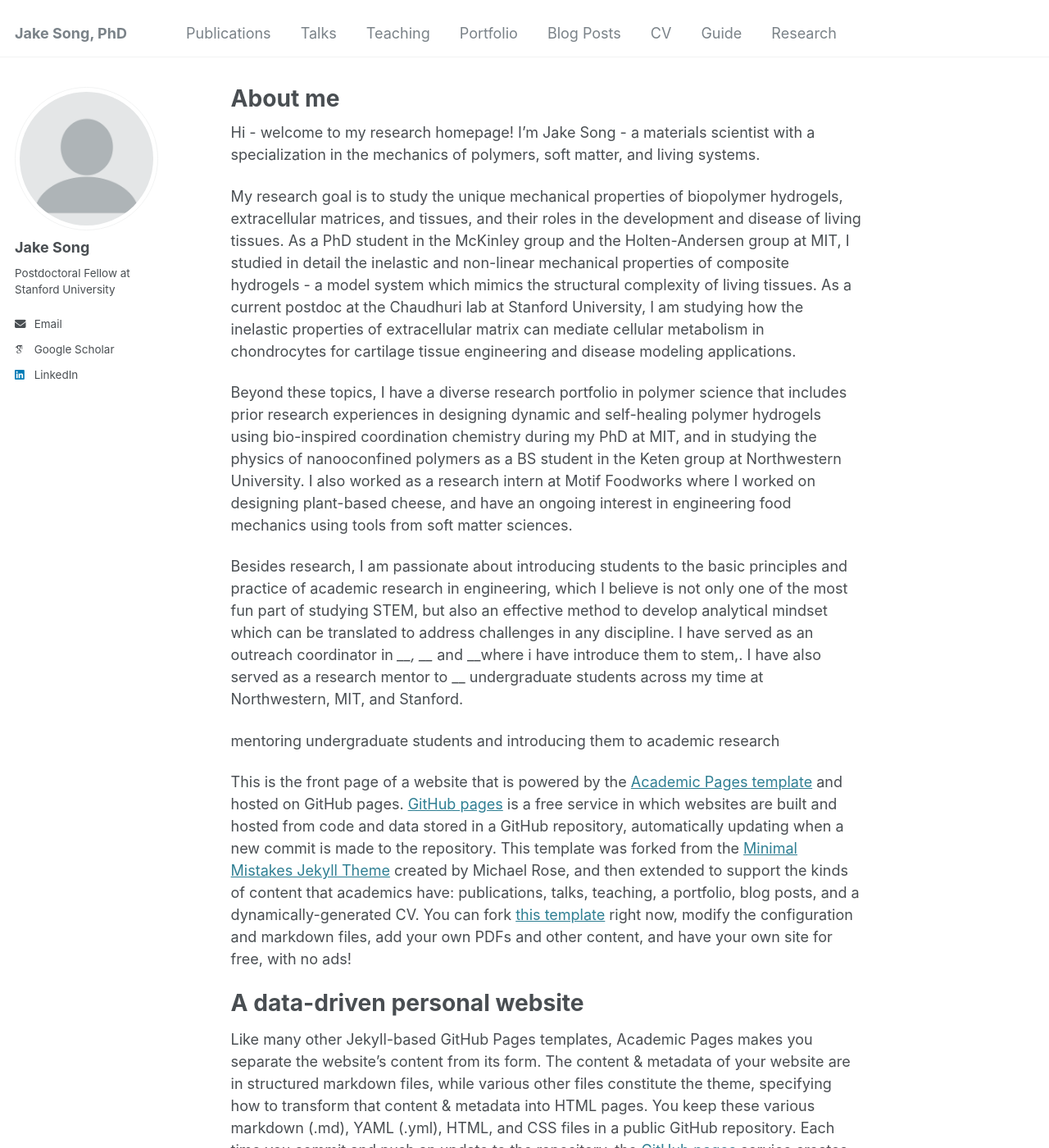
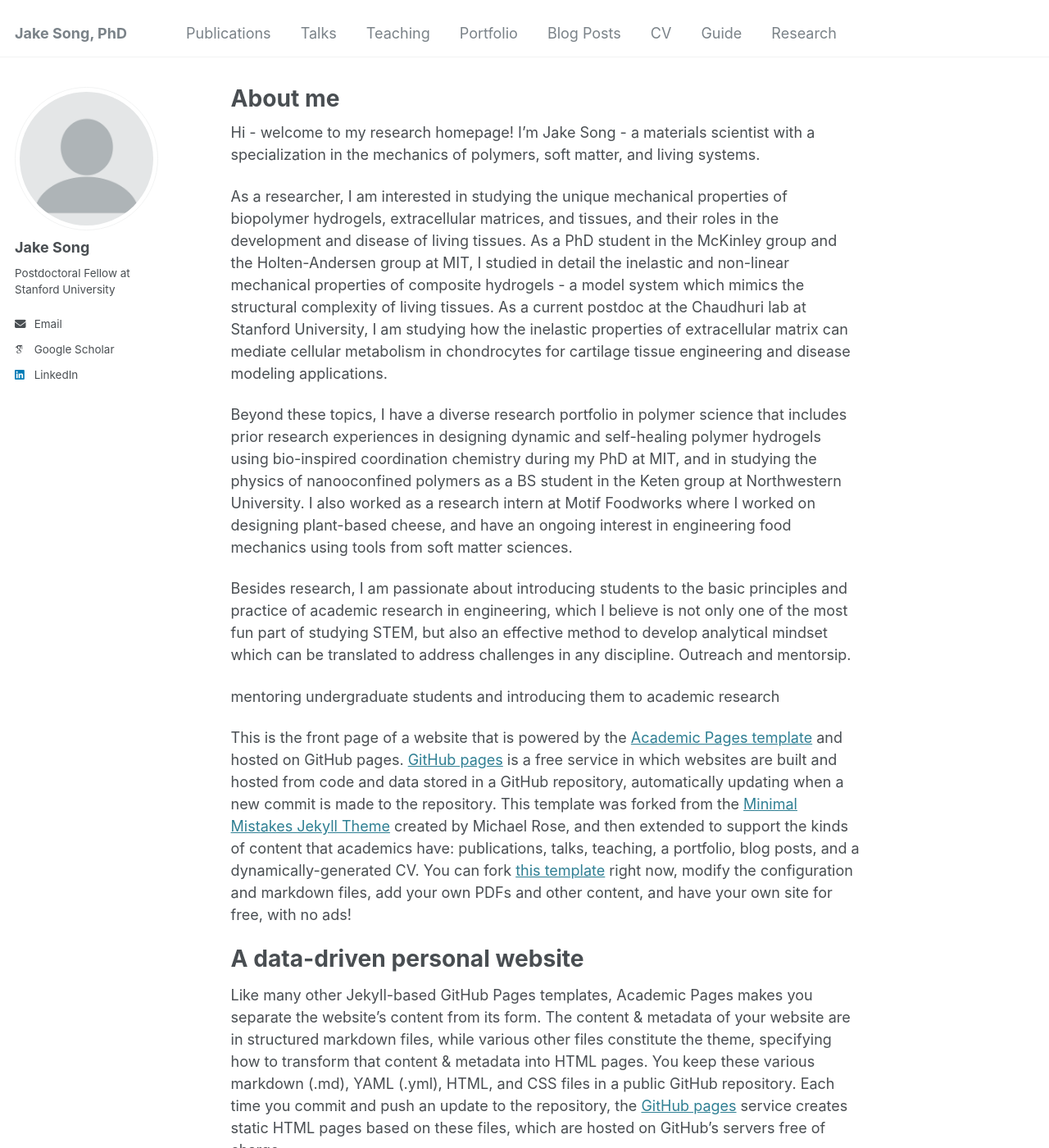
Before and after one commit to jakesong15/jakesong15.github.io, a Jekyll site: the page built from _pages/about.md, in a window 1280 px wide and 1400 px high. Shown: the whole window at 82% size. Built offline with Jekyll 4.4.1, drawn with Linux system fonts in a browser that asks for light colours; some web fonts are replaced.

Commit message:
Update about.md

```diff
--- a/_pages/about.md
+++ b/_pages/about.md
@@ -9,11 +9,11 @@ redirect_from:
 
 Hi - welcome to my research homepage! I'm Jake Song - a materials scientist with a specialization in the mechanics of polymers, soft matter, and living systems.
 
-My research goal is to study the unique mechanical properties of biopolymer hydrogels, extracellular matrices, and tissues, and their roles in the development and disease of living tissues. As a PhD student in the McKinley group and the Holten-Andersen group at MIT, I studied in detail the inelastic and non-linear mechanical properties of composite hydrogels - a model system which mimics the structural complexity of living tissues. As a current postdoc at the Chaudhuri lab at Stanford University, I am studying how the inelastic properties of extracellular matrix can mediate cellular metabolism in chondrocytes for cartilage tissue engineering and disease modeling applications.
+As a researcher, I am interested in studying the unique mechanical properties of biopolymer hydrogels, extracellular matrices, and tissues, and their roles in the development and disease of living tissues. As a PhD student in the McKinley group and the Holten-Andersen group at MIT, I studied in detail the inelastic and non-linear mechanical properties of composite hydrogels - a model system which mimics the structural complexity of living tissues. As a current postdoc at the Chaudhuri lab at Stanford University, I am studying how the inelastic properties of extracellular matrix can mediate cellular metabolism in chondrocytes for cartilage tissue engineering and disease modeling applications.
 
 Beyond these topics, I have a diverse research portfolio in polymer science that includes prior research experiences in designing dynamic and self-healing polymer hydrogels using bio-inspired coordination chemistry during my PhD at MIT, and in studying the physics of nanooconfined polymers as a BS student in the Keten group at Northwestern University. I also worked as a research intern at Motif Foodworks where I worked on designing plant-based cheese, and have an ongoing interest in engineering food mechanics using tools from soft matter sciences.
 
-Besides research, I am passionate about introducing students to the basic principles and practice of academic research in engineering, which I believe is not only one of the most fun part of studying STEM, but also an effective method to develop analytical mindset which can be translated to address challenges in any discipline. I have served as an outreach coordinator in ___, ___ and __where i have introduce them to stem,. I have also served as a research mentor to __ undergraduate students across my time at Northwestern, MIT, and Stanford.
+Besides research, I am passionate about introducing students to the basic principles and practice of academic research in engineering, which I believe is not only one of the most fun part of studying STEM, but also an effective method to develop analytical mindset which can be translated to address challenges in any discipline. Outreach and mentorsip.
 
 
 
```
